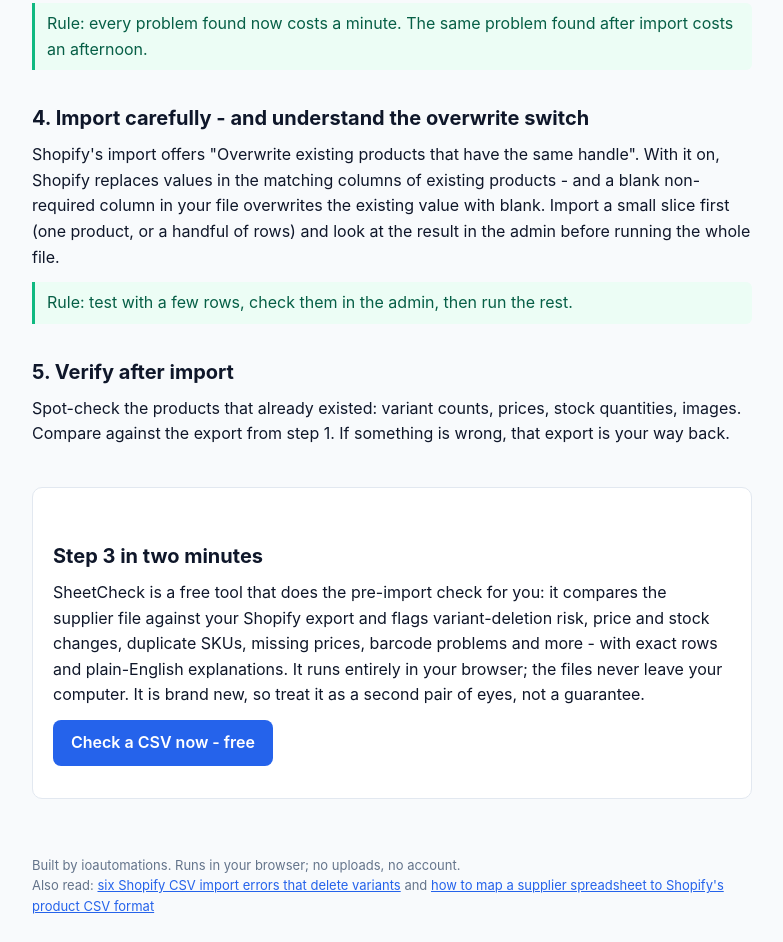
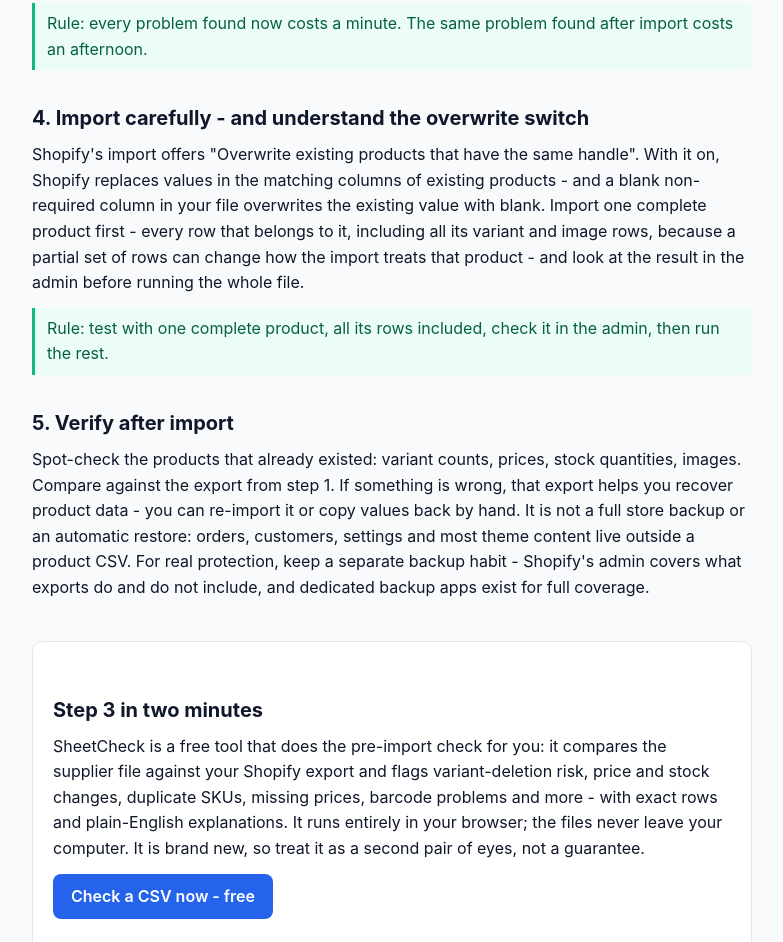
Before and after one commit to izackolson5-cyber/sheetcheck, a plain HTML site: page import-supplier-price-list.html in a window 1280 px wide. Shown: the part 986-1928 px from the top of the page, without its empty margins (248-1031 px from the left). Drawn offline with Linux system fonts and the light colour scheme.

Commit message:
Revise import instructions for clarity and safety
Updated the instructions for importing products to emphasize testing with complete products and the importance of backups.

```diff
--- a/import-supplier-price-list.html
+++ b/import-supplier-price-list.html
@@ -45,11 +45,11 @@ footer a{color:#2563eb}
 <p class="check">Rule: every problem found now costs a minute. The same problem found after import costs an afternoon.</p>
 
 <h2>4. Import carefully - and understand the overwrite switch</h2>
-<p>Shopify's import offers "Overwrite existing products that have the same handle". With it on, Shopify replaces values in the matching columns of existing products - and a blank non-required column in your file overwrites the existing value with blank. Import a small slice first (one product, or a handful of rows) and look at the result in the admin before running the whole file.</p>
-<p class="check">Rule: test with a few rows, check them in the admin, then run the rest.</p>
+<p>Shopify's import offers "Overwrite existing products that have the same handle". With it on, Shopify replaces values in the matching columns of existing products - and a blank non-required column in your file overwrites the existing value with blank. Import one complete product first - every row that belongs to it, including all its variant and image rows, because a partial set of rows can change how the import treats that product - and look at the result in the admin before running the whole file.</p>
+<p class="check">Rule: test with one complete product, all its rows included, check it in the admin, then run the rest.</p>
 
 <h2>5. Verify after import</h2>
-<p>Spot-check the products that already existed: variant counts, prices, stock quantities, images. Compare against the export from step 1. If something is wrong, that export is your way back.</p>
+<p>Spot-check the products that already existed: variant counts, prices, stock quantities, images. Compare against the export from step 1. If something is wrong, that export helps you recover product data - you can re-import it or copy values back by hand. It is not a full store backup or an automatic restore: orders, customers, settings and most theme content live outside a product CSV. For real protection, keep a separate backup habit - Shopify's admin covers what exports do and do not include, and dedicated backup apps exist for full coverage.</p>
 
 <div class="cta">
 <h2>Step 3 in two minutes</h2>
```
